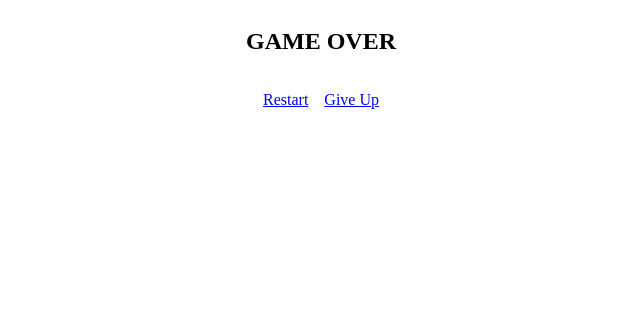
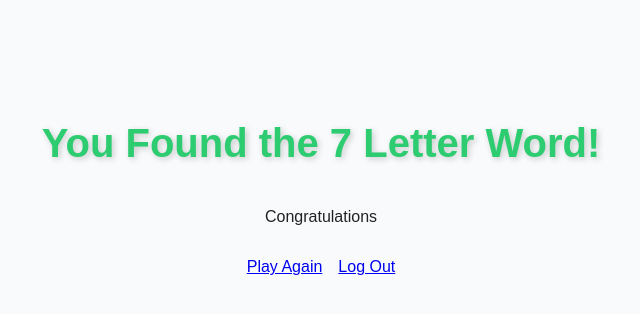
Before and after one commit to 8-bit-confusion/cs4640-hw3, a PHP site: template views/game-over.php in a window 1280 px wide. Shown: the top 314 px of the page, without its empty margins (319-959 px from the left). Run offline with PHP 8.4, Linux system fonts and the light colour scheme; the template is opened without the code that fills it, so the values that code supplies are empty; some web fonts are replaced.

Commit message:
LiveShare work

```diff
--- a/main.css
+++ b/main.css
@@ -1,3 +1,15 @@
+@font-face {
+    font-family: "arcade-class";
+    src: url('./static/font/ARCADECLASSIC.ttf')
+}
+
+/* html {
+    font-family: "arcade-class";
+    background-color: black;
+    color: white;
+
+} */
+
 [class*="flex-"] {
     display: flex;
     align-items: center;
@@ -20,3 +32,20 @@
 .button-options > button:hover {
     background-color: red;
 }
+
+body {
+    background-color: #f8fafc;
+    color: #222;
+    font-family: "arcade-class", sans-serif;
+    text-align: center;
+    padding-top: 80px;
+}
+
+h2 {
+    font-size: 2.5em;
+    color: #2ecc71;
+    text-shadow: 2px 2px 6px rgba(0, 0, 0, 0.2);
+    margin-bottom: 0.25em;
+}
+
+/* do ones for button and button hovere */
--- a/views/game-over.php
+++ b/views/game-over.php
@@ -8,10 +8,14 @@
         <link rel="stylesheet" href="./main.css">
     </head>
     <body class="flex-col">
-        <h2>GAME OVER</h2>
+        <?php
+            if (!$quit) {
+                echo "<h2>You Found the 7 Letter Word!</h2>\n<p>Congratulations</p>";
+            }
+        ?>
         <div id="button-options" class="flex-row">
-            <a id='restart-button' href="game.html">Restart</a>
-            <a id='giveup-button' href="welcome.html">Give Up</a>
+            <a id='restart-button' href="./?command=start-game">Play Again</a>
+            <a id='giveup-button' href="./?command=logout">Log Out</a>
         </div>
     </body>
 </html>
```
Also changed, not shown: AnagramsGameController.php (+38 -13 lines), init_hw3.sql (deleted, +0 -42 lines), views/game.php (+7 -7 lines), static/fonts/ARCADECLASSIC.TTF (added).
